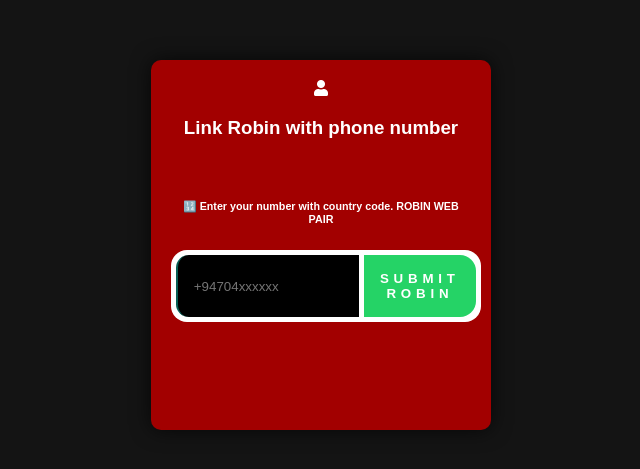
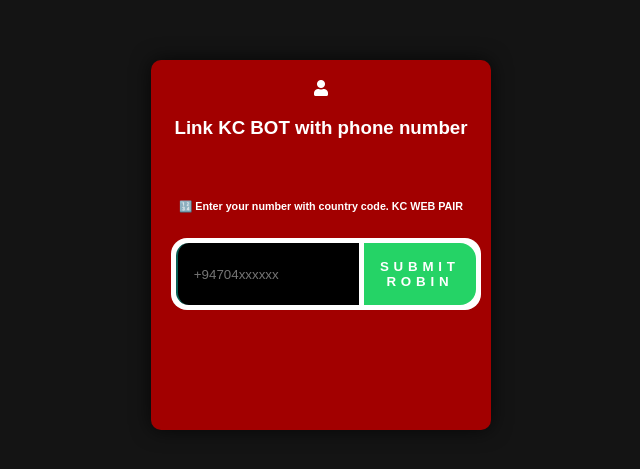
Before and after one commit to kalanabby/kalanabby, a website: page pair.html in a window 1280 px wide. Shown: the part 155-624 px from the top of the page, without its empty margins (319-959 px from the left). Drawn offline with nearby package versions, Linux system fonts and the light colour scheme.

Commit message:
Update pair.html

```diff
--- a/pair.html
+++ b/pair.html
@@ -145,9 +145,9 @@
         <div id="text">
           <i class="fa fa-user"></i>
           <p>
-            <h3 class="centered-text">Link Robin with phone number</h3>
+            <h3 class="centered-text">Link KC BOT with phone number</h3>
             <br>
-            <h6>🔢 Enter your number with country code. ROBIN WEB PAIR</h6>
+            <h6>🔢 Enter your number with country code. KC WEB PAIR</h6>
             <div class="input-container">
               <input placeholder="+94704xxxxxx" type="number" id="number" placeholder="❗ Enter your phone number with country code, ROBIN WEB PAIR" name="">
               <button id="submit">Submit ROBIN</button>
```
